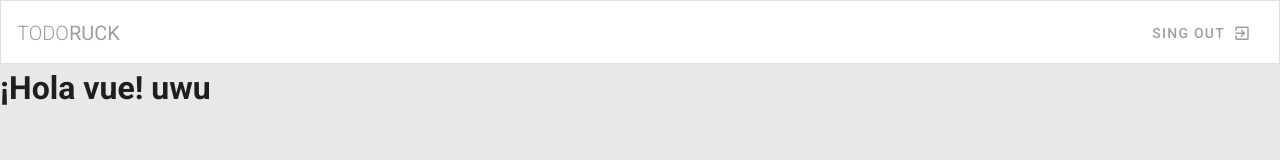
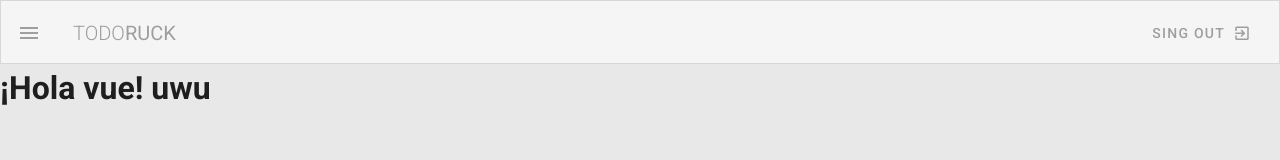
Before and after one commit to ruckrussell/todoruck, a Vue app: page / in a window 1280 px wide. Shown: the top 160 px of the page. Built offline with nearby package versions, Linux system fonts and the light colour scheme.

Commit message:
Navbar botón vav-icon

```diff
--- a/src/components/Navbar.vue
+++ b/src/components/Navbar.vue
@@ -1,6 +1,7 @@
 <template>
     <nav>
-        <v-toolbar flat outlined>
+        <v-app-bar app flat outlined>
+            <v-app-bar-nav-icon class="grey--text" @click="drawer = !drawer"></v-app-bar-nav-icon>
             <v-toolbar-title class="text-uppercase grey--text">
                 <span class="font-weight-light">Todo</span>
                 <span>Ruck</span>
@@ -10,10 +11,19 @@
                 <span>Sing Out</span>
                 <v-icon right>mdi-exit-to-app</v-icon>
             </v-btn>
-        </v-toolbar>
+        </v-app-bar>
+        <v-navigation-drawer v-model="drawer" app class="inidigo">
+            <p>Tets</p>
+        </v-navigation-drawer>
+
     </nav>
 </template>
 <script>
 export default {
+    data() {
+        return{
+            drawer: false
+        }
+    }
 }
 </script>
```
